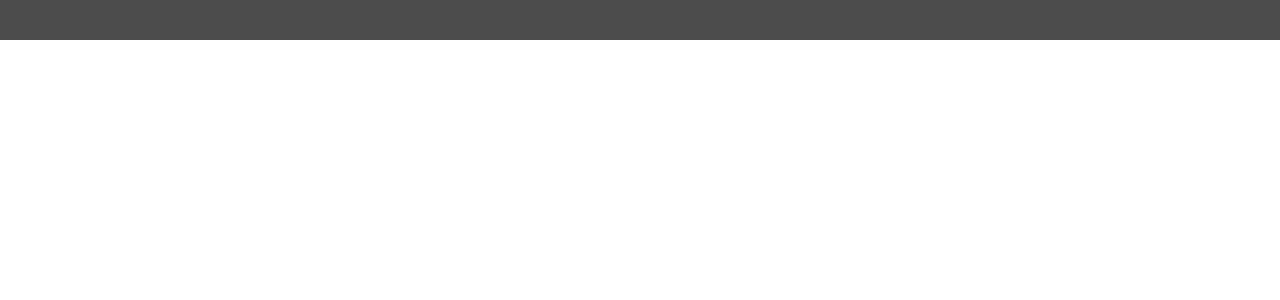
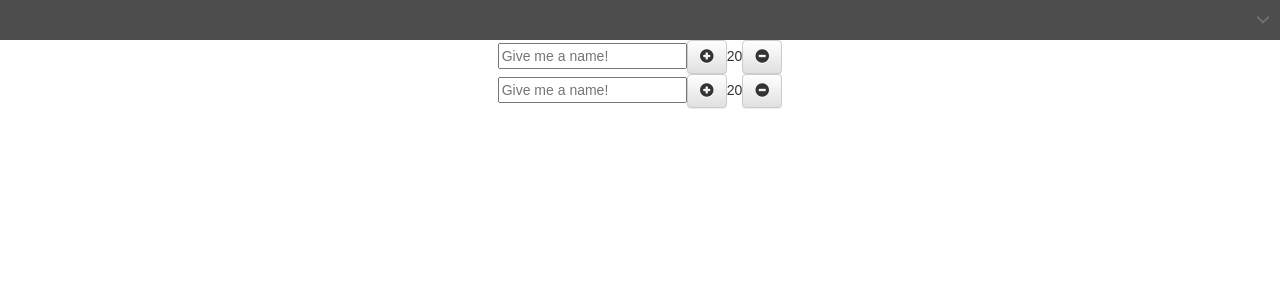
Before and after one commit to Bus42/react-mtg-counter, a React (Create React App) app: page / in a window 1280 px wide. Shown: the top 300 px of the page. Built offline with nearby package versions, Linux system fonts and the light colour scheme.

Commit message:
Adds player component with state

```diff
--- a/src/App.css
+++ b/src/App.css
@@ -20,3 +20,14 @@
   top: 0;
   cursor: n-resize;
 }
+
+#playerDiv {
+  margin-top: 40px;
+}
+
+#menu-control {
+  position: fixed;
+  top: 0;
+  right: 0;
+  padding: 12px 10px;
+}
--- a/src/App.js
+++ b/src/App.js
@@ -3,16 +3,14 @@ import React, { Component } from 'react';
 import { Navbar, Jumbotron, Button } from 'react-bootstrap';
 import './App.css';
 import Menu from './components/Menu';
+import Player from './components/Player';
 
 class App extends Component {
   constructor(props) {
     super(props);
     this.state = {
       isActive: false,
-      life: 20,
-      name: 'player',
-      isWinner: false,
-      isDead: false
+      playerCount: 2
     };
     this.handleClick = this.handleClick.bind(this);
   }
@@ -23,14 +21,35 @@ class App extends Component {
     }));
   }
 
+  renderPlayers() {
+    let playerList = [];
+    for (let i = 0; i < this.state.playerCount; i++) {
+      playerList.push(<Player key={i} />);
+    }
+    return playerList;
+  }
+
   render() {
     return (
-      <div
-        id="menuDiv"
-        className={!this.state.isActive ? 'menuDiv-closed' : 'menuDiv-open'}
-        onClick={this.handleClick}
-      >
-        <Menu />
+      <div id="app-wrapper">
+        <div
+          id="menuDiv"
+          className={this.state.isActive ? 'menuDiv-open' : 'menuDiv-closed'}
+        >
+          <span
+            id="menu-control"
+            className={
+              this.state.isActive
+                ? 'glyphicon glyphicon-menu-up'
+                : 'glyphicon glyphicon-menu-down'
+            }
+            onClick={this.handleClick}
+          />
+          <Menu />
+        </div>
+        <div id="playerDiv" className="text-center">
+          {this.renderPlayers()}
+        </div>
       </div>
     );
   }
--- a/src/App.scss
+++ b/src/App.scss
@@ -8,6 +8,7 @@
   overflow: hidden;
   top: -360px;
   cursor: s-resize;
+
 }
 .menuDiv-open {
   height: 400px;
@@ -19,3 +20,12 @@
   top: 0;
   cursor: n-resize;
 }
+#playerDiv {
+  margin-top: 40px;
+}
+#menu-control {
+  position: fixed;
+  top: 0;
+  right: 0;
+  padding: 12px 10px;
+}
--- /dev/null
+++ b/src/components/Player.js
@@ -0,0 +1,52 @@
+import React, { Component } from 'react';
+import { Button, Glyphicon } from 'react-bootstrap';
+
+class Player extends Component {
+  constructor(props) {
+    super(props);
+    this.state = {
+      life: 20,
+      name: 'player',
+      isWinner: false,
+      isDead: false
+    };
+  }
+
+  handleClick(x) {
+    if (x)
+      this.setState({
+        life: this.state.life + 1
+      });
+    if (!x)
+      this.setState({
+        life: this.state.life - 1
+      });
+  }
+
+  handlechange(e) {
+    this.setState({
+      name: e.target.value
+    });
+  }
+
+  render() {
+    return (
+      <div>
+        <input
+          type="text"
+          placeholder="Give me a name!"
+          onChange={e => this.handlechange(e)}
+        />
+        <Button onClick={() => this.handleClick(false)}>
+          <Glyphicon glyph="plus-sign" />
+        </Button>
+        {this.state.life}
+        <Button onClick={() => this.handleClick(true)}>
+          <Glyphicon glyph="minus-sign" />
+        </Button>
+      </div>
+    );
+  }
+}
+
+export default Player;
```
